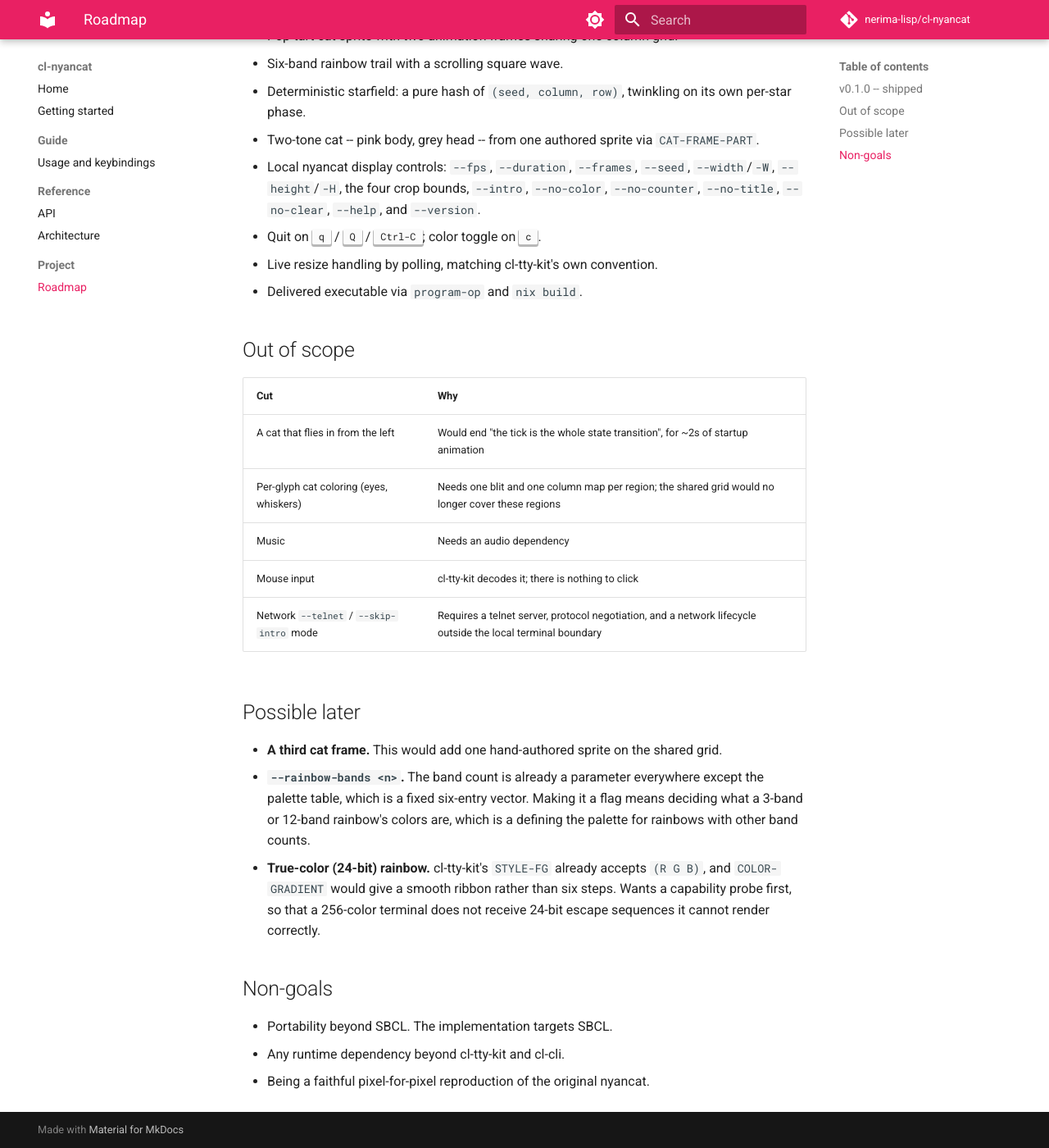
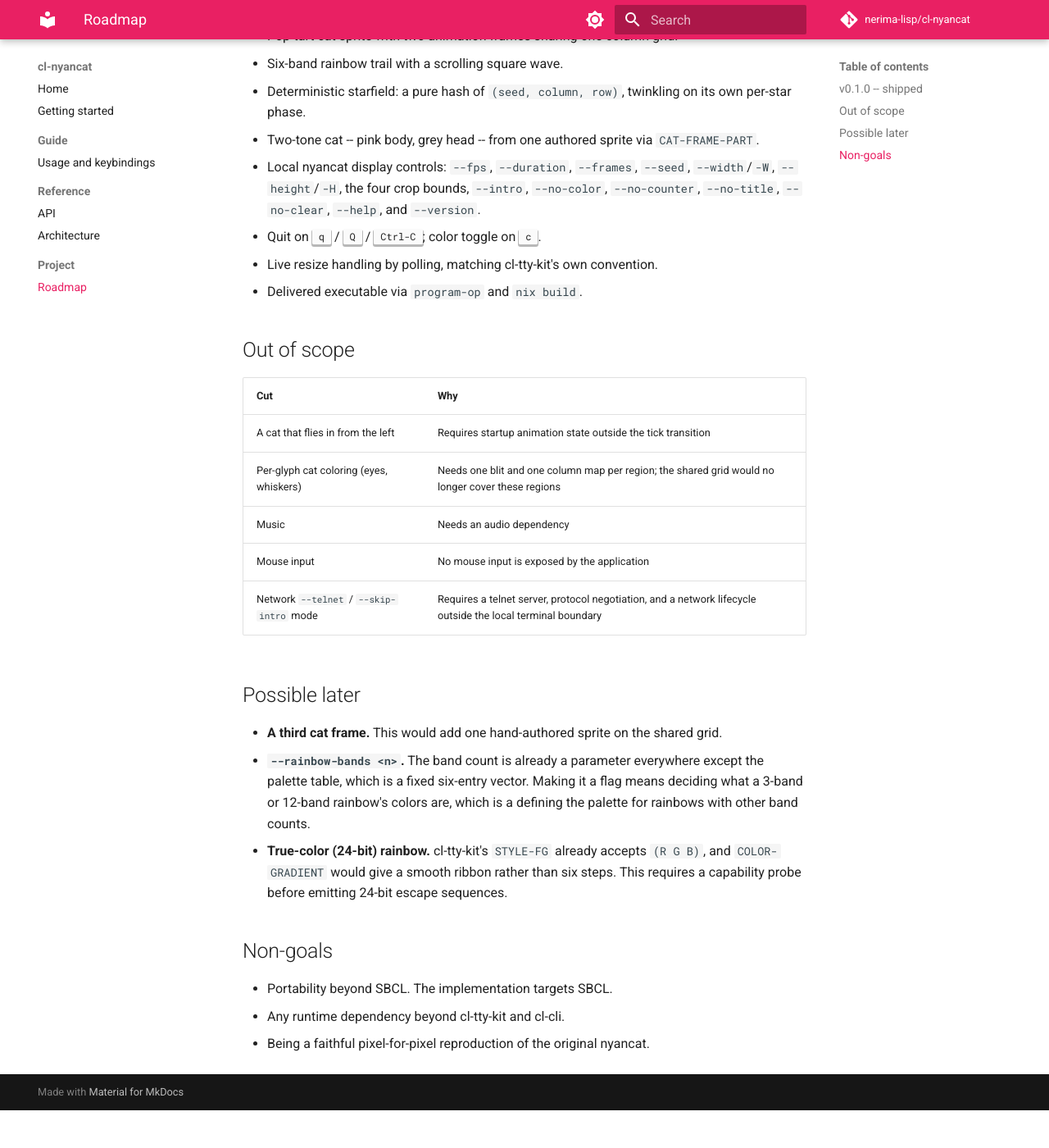
Before and after one commit to nerima-lisp/cl-nyancat, an MkDocs documentation site: the page built from docs/src/project/roadmap.md, in a window 1280 px wide and 1400 px high, scrolled down 316 px. Shown: the whole window at 82% size. Built offline with MkDocs 1.6.1 and Material for MkDocs 9.7.7, drawn with Linux system fonts in a browser that asks for light colours; comment, search, counter and statistics services are not loaded; after the commit the page ends 1670 px from its top, so only the background shows below that.

Commit message:
Remove remaining subjective project prose

```diff
--- a/docs/src/project/roadmap.md
+++ b/docs/src/project/roadmap.md
@@ -26,10 +26,10 @@ that makes the current version testable without a terminal.
 
 | Cut | Why |
 | --- | --- |
-| A cat that flies in from the left | Would end "the tick is the whole state transition", for ~2s of startup animation |
+| A cat that flies in from the left | Requires startup animation state outside the tick transition |
 | Per-glyph cat coloring (eyes, whiskers) | Needs one blit and one column map per region; the shared grid would no longer cover these regions |
 | Music | Needs an audio dependency |
-| Mouse input | cl-tty-kit decodes it; there is nothing to click |
+| Mouse input | No mouse input is exposed by the application |
 | Network `--telnet` / `--skip-intro` mode | Requires a telnet server, protocol negotiation, and a network lifecycle outside the local terminal boundary |
 
 ## Possible later
@@ -42,8 +42,8 @@ that makes the current version testable without a terminal.
   defining the palette for rainbows with other band counts.
 - **True-color (24-bit) rainbow.** cl-tty-kit's `STYLE-FG` already accepts
   `(R G B)`, and `COLOR-GRADIENT` would give a smooth ribbon rather than six
-  steps. Wants a capability probe first, so that a 256-color terminal does not
-  receive 24-bit escape sequences it cannot render correctly.
+  steps. This requires a capability probe before emitting 24-bit escape
+  sequences.
 
 ## Non-goals
 
```
Also changed, not shown: docs/src/index.md (+1 -2 lines), README.md, 2 other files.
